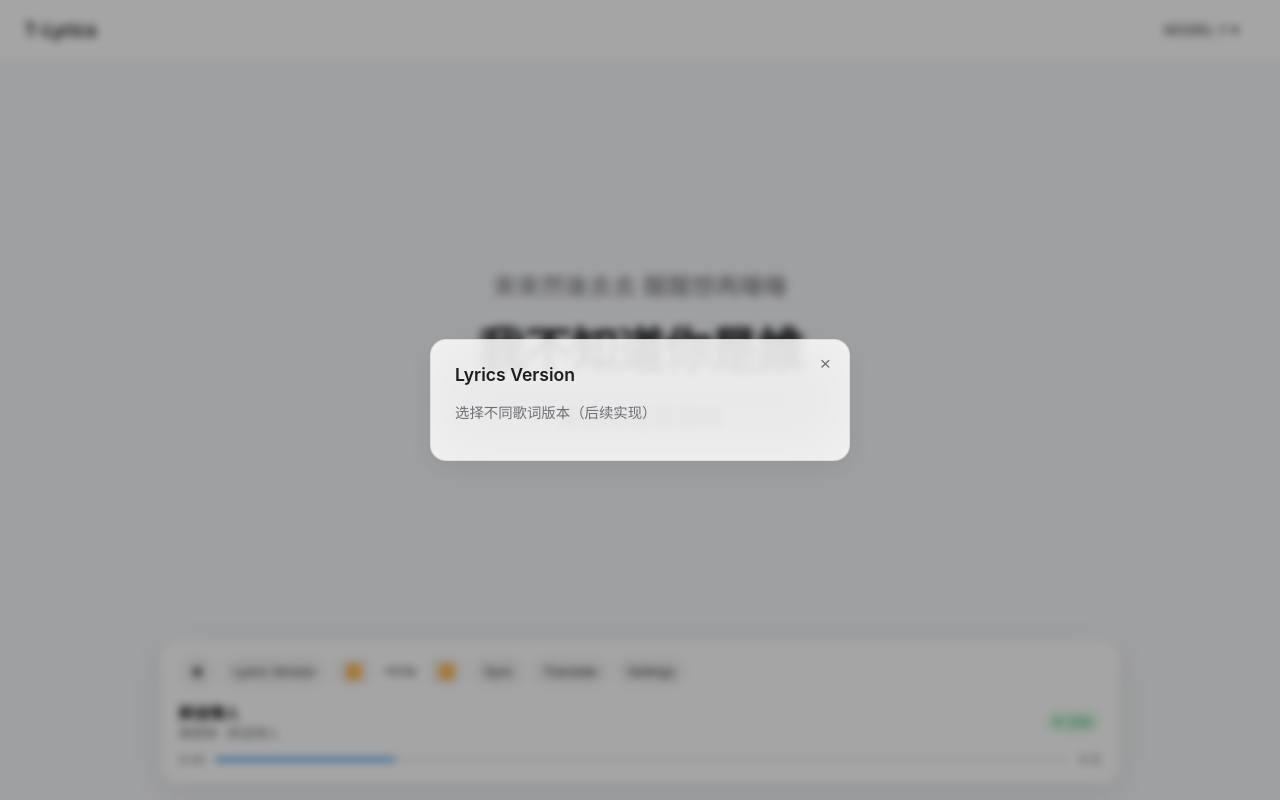
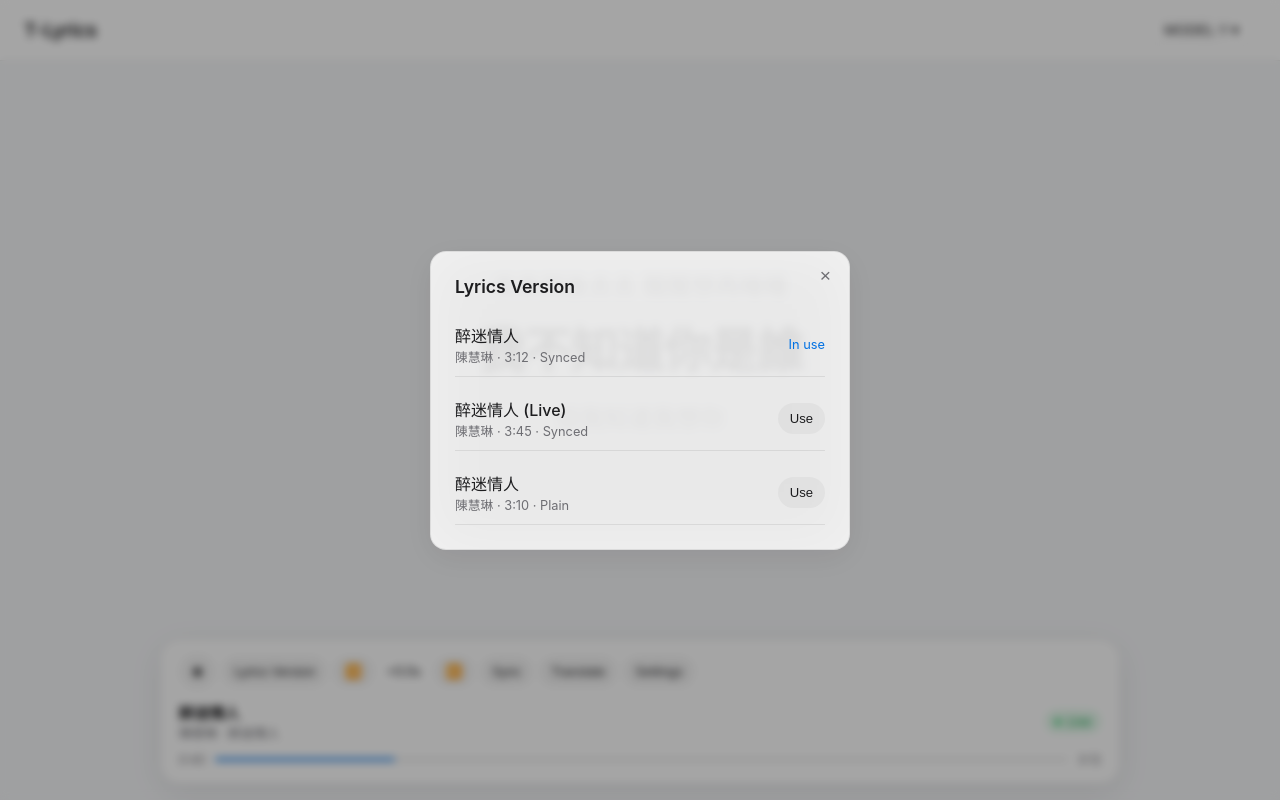
Before and after one commit to CY514539/grok-new-tlyrics, a React (Vite) app in the folder frontend/: page / in a window 1280 px wide. Both pictures are taken after a click on the button "Lyrics Version". Built offline with nearby package versions, Linux system fonts and the light colour scheme; the HTML template or start-up script is replaced by a standard one.

Commit message:
feat: implement functional modals for version, sync, translate, settings

```diff
--- a/frontend/src/components/Player.tsx
+++ b/frontend/src/components/Player.tsx
@@ -14,6 +14,12 @@ function formatTime(ms: number) {
   const sec = totalSec % 60
   return `${min}:${sec.toString().padStart(2, '0')}`
 }
+
+const mockVersions = [
+  { id: 'v1', title: '醉迷情人', artist: '陳慧琳', duration: '3:12', synced: true, inUse: true },
+  { id: 'v2', title: '醉迷情人 (Live)', artist: '陳慧琳', duration: '3:45', synced: true, inUse: false },
+  { id: 'v3', title: '醉迷情人', artist: '陳慧琳', duration: '3:10', synced: false, inUse: false },
+]
 
 export default function Player({ snapshot, lrc }: Props) {
   const progressMs = useLocalProgress(snapshot)
@@ -33,6 +39,10 @@ export default function Player({ snapshot, lrc }: Props) {
   const [theme, setTheme] = useState<'light' | 'dark'>('light')
   const [modal, setModal] = useState<string | null>(null)
   const [offsetMs, setOffsetMs] = useState(0)
+  const [selectedVersion, setSelectedVersion] = useState('v1')
+  const [translateOn, setTranslateOn] = useState(false)
+  const [fontSize, setFontSize] = useState(100)
+  const [align, setAlign] = useState<'center' | 'left' | 'right'>('center')
 
   const toggleTheme = () => {
     const next = theme === 'light' ? 'dark' : 'light'
@@ -42,7 +52,7 @@ export default function Player({ snapshot, lrc }: Props) {
 
   return (
     <>
-      <div className="lyrics">
+      <div className="lyrics" style={{ textAlign: align, fontSize: `${fontSize}%` }}>
         <div className="prev">{prev?.text || '\u00a0'}</div>
         <div className="curr">{curr?.text || '\u00a0'}</div>
         <div className="next">{next?.text || '\u00a0'}</div>
@@ -50,12 +60,10 @@ export default function Player({ snapshot, lrc }: Props) {
 
       <div className="bottom-panel">
         <div className="controls">
-          <button className="btn" onClick={toggleTheme} title="日夜模式">
-            {theme === 'light' ? '☀' : '☾'}
-          </button>
+          <button className="btn" onClick={toggleTheme}>{theme === 'light' ? '☀' : '☾'}</button>
           <button className="btn" onClick={() => setModal('version')}>Lyrics Version</button>
           <button className="btn" onClick={() => setOffsetMs(o => o - 500)}>⏪</button>
-          <span style={{ fontSize: '0.8rem', minWidth: 40, textAlign: 'center' }}>
+          <span style={{ fontSize: '0.8rem', minWidth: 48, textAlign: 'center' }}>
             {offsetMs >= 0 ? '+' : ''}{(offsetMs / 1000).toFixed(1)}s
           </span>
           <button className="btn" onClick={() => setOffsetMs(o => o + 500)}>⏩</button>
@@ -83,18 +91,82 @@ export default function Player({ snapshot, lrc }: Props) {
 
       {modal && (
         <div className="modal-overlay" onClick={() => setModal(null)}>
-          <div className="modal" onClick={e => e.stopPropagation()}>
+          <div className="modal" onClick={e => e.stopPropagation()} style={{ position: 'relative' }}>
             <button className="modal-close" onClick={() => setModal(null)}>×</button>
-            {modal === 'version' && <h3>Lyrics Version</h3>}
-            {modal === 'sync' && <h3>Share Lyrics Live</h3>}
-            {modal === 'translate' && <h3>Translate Lyrics</h3>}
-            {modal === 'settings' && <h3>Lyrics Settings</h3>}
-            <p style={{ color: 'var(--text-secondary)', fontSize: '0.9rem' }}>
-              {modal === 'version' && '选择不同歌词版本（后续实现）'}
-              {modal === 'sync' && '手机扫码同步观看（二维码占位）'}
-              {modal === 'translate' && '实时翻译当前歌词'}
-              {modal === 'settings' && '字体大小、颜色、对齐方式调整'}
-            </p>
+
+            {modal === 'version' && (
+              <>
+                <h3>Lyrics Version</h3>
+                <div style={{ display: 'flex', flexDirection: 'column', gap: 10 }}>
+                  {mockVersions.map(v => (
+                    <div key={v.id} style={{ display: 'flex', justifyContent: 'space-between', alignItems: 'center', padding: '10px 0', borderBottom: '1px solid var(--border)' }}>
+                      <div>
+                        <div style={{ fontWeight: 500 }}>{v.title}</div>
+                        <div style={{ fontSize: '0.8rem', color: 'var(--text-secondary)' }}>{v.artist} · {v.duration} · {v.synced ? 'Synced' : 'Plain'}</div>
+                      </div>
+                      {selectedVersion === v.id
+                        ? <span style={{ fontSize: '0.8rem', color: 'var(--accent)' }}>In use</span>
+                        : <button className="btn" onClick={() => setSelectedVersion(v.id)}>Use</button>}
+                    </div>
+                  ))}
+                </div>
+              </>
+            )}
+
+            {modal === 'sync' && (
+              <>
+                <h3>Share Lyrics Live</h3>
+                <div style={{ textAlign: 'center', padding: '16px 0' }}>
+                  <div style={{ width: 160, height: 160, margin: '0 auto 12px', background: '#fff', border: '1px solid #eee', borderRadius: 12, display: 'flex', alignItems: 'center', justifyContent: 'center', fontSize: '0.8rem', color: '#999' }}>
+                    QR Code
+                  </div>
+                  <div style={{ fontSize: '0.85rem', color: 'var(--text-secondary)' }}>Scan to follow on phone</div>
+                  <div style={{ marginTop: 12, fontSize: '0.8rem', wordBreak: 'break-all', background: 'rgba(0,0,0,0.04)', padding: 8, borderRadius: 8 }}>
+                    https://view.t-lyrics.com/s/demo
+                  </div>
+                </div>
+              </>
+            )}
+
+            {modal === 'translate' && (
+              <>
+                <h3>Translate Lyrics</h3>
+                <div style={{ display: 'flex', justifyContent: 'space-between', alignItems: 'center', marginBottom: 16 }}>
+                  <span>Show translation</span>
+                  <button className="btn" onClick={() => setTranslateOn(!translateOn)}>{translateOn ? 'On' : 'Off'}</button>
+                </div>
+                <div style={{ display: 'flex', gap: 12, alignItems: 'center' }}>
+                  <select className="btn" style={{ flex: 1 }}><option>Auto detect</option><option>繁體中文</option><option>English</option></select>
+                  <span>→</span>
+                  <select className="btn" style={{ flex: 1 }}><option>简体中文</option><option>English</option><option>日本語</option></select>
+                </div>
+              </>
+            )}
+
+            {modal === 'settings' && (
+              <>
+                <h3>Lyrics Settings</h3>
+                <div style={{ marginBottom: 16 }}>
+                  <div style={{ display: 'flex', justifyContent: 'space-between', marginBottom: 6 }}>
+                    <span>Font size</span><span>{fontSize}%</span>
+                  </div>
+                  <input type="range" min="70" max="140" value={fontSize} onChange={e => setFontSize(Number(e.target.value))} style={{ width: '100%' }} />
+                </div>
+                <div style={{ marginBottom: 16 }}>
+                  <div style={{ marginBottom: 6 }}>Alignment</div>
+                  <div style={{ display: 'flex', gap: 8 }}>
+                    {(['left', 'center', 'right'] as const).map(a => (
+                      <button key={a} className="btn" style={{ flex: 1, background: align === a ? 'var(--accent)' : undefined, color: align === a ? '#fff' : undefined }} onClick={() => setAlign(a)}>
+                        {a === 'left' ? '≡' : a === 'center' ? '≡' : '≡'}
+                      </button>
+                    ))}
+                  </div>
+                </div>
+                <div style={{ fontSize: '0.85rem', color: 'var(--text-secondary)' }}>
+                  颜色与布局设置将在后续完善。
+                </div>
+              </>
+            )}
           </div>
         </div>
       )}
```
